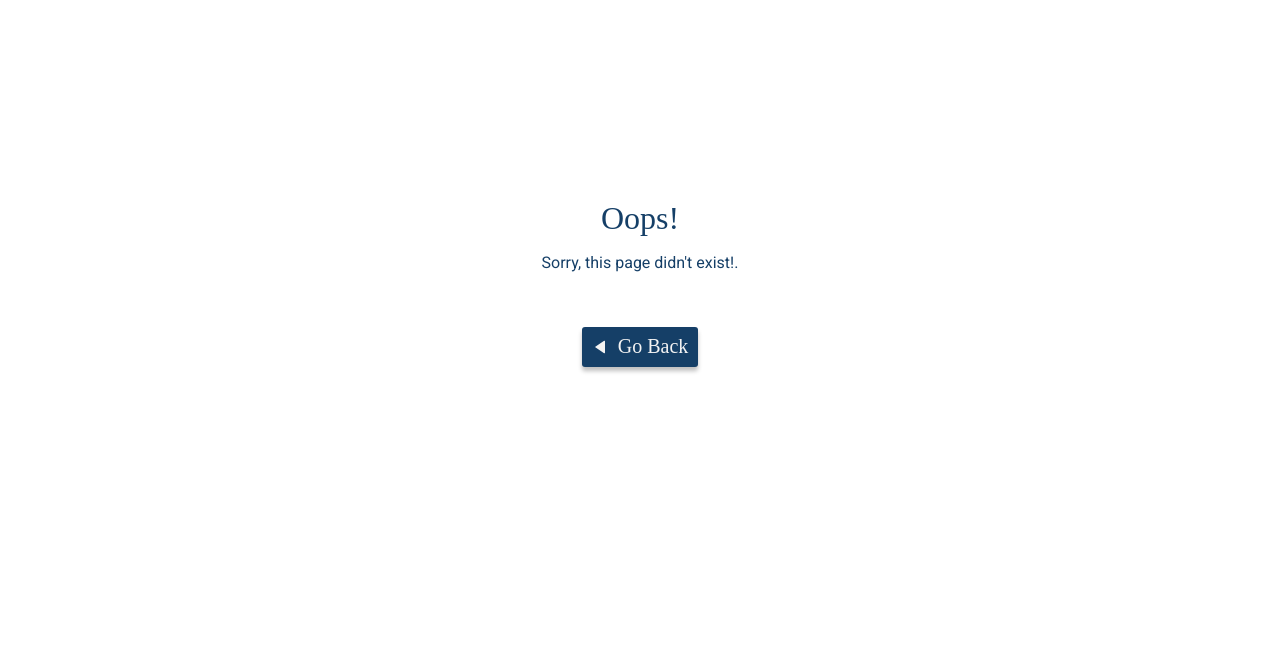
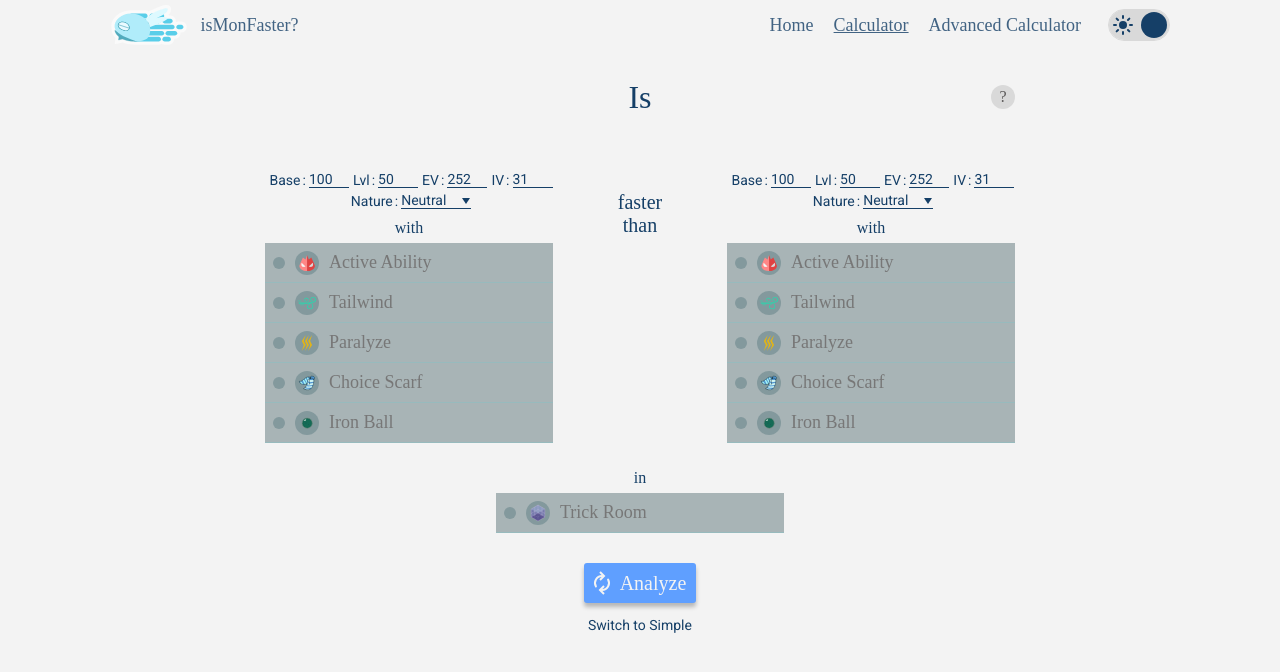
Before and after one commit to irfandfr/is-this-mon-faster, a React (Create React App) app: page /calc in a window 1280 px wide. Shown: the top 672 px of the page. Built offline with nearby package versions, Linux system fonts and the light colour scheme; a web font is replaced by a local one.

Commit message:
add '/calc' for simple compare, modify components

```diff
--- a/src/App.tsx
+++ b/src/App.tsx
@@ -5,10 +5,10 @@ import Header from './Components/Header/Header';
 
 
 function App() {
-  const HEADER_MENU : [] | {title: string, link: string} = [
-    //{title: 'Home', link:'/'},
-    //{title: 'Calculator', link:'/'},
-    //{title: 'Advanced Calculator', link: '/calc'}
+  const HEADER_MENU = [
+    {title: 'Home', link:'/'},
+    {title: 'Calculator', link:'/calc'},
+    {title: 'Advanced Calculator', link: '/advanced'}
   ]
   return (
     <div className={`${style.light} ${style.app}`} >
--- a/src/Components/Header/Header.tsx
+++ b/src/Components/Header/Header.tsx
@@ -10,7 +10,7 @@ interface MenuProp{
 }
 
 interface HeaderProp{
-  menu : MenuProp[] | []
+  menu : {title:string,link:string}[] | []
 }
 
 const Header = ({menu} : HeaderProp) =>{
@@ -24,8 +24,8 @@ const Header = ({menu} : HeaderProp) =>{
     }
   }
 
-  function renderMenu(menu : MenuProp[]){
-    return menu.map((nav : MenuProp) => {
+  function renderMenu(menu : {title:string,link:string}[]){
+    return menu.map((nav : {title:string,link:string}) => {
       return(
         <li className={`${location.pathname === nav.link ? style.active : ''}`} key={`menu-${nav.title}`}><Link to={nav.link}>{nav.title}</Link></li>
       )
--- a/src/Page/calculator/calculatorUI.tsx
+++ b/src/Page/calculator/calculatorUI.tsx
@@ -160,7 +160,7 @@ const CalculatorUI = () =>{
       let p1data = extractData(p1Stat,stateP1);
       let p2data = extractData(p2Stat,stateP2)
       let tr = getTrValue().toString()
-      let url = `/result?p1=${p1data.join('_')}&p2=${p2data.join('_')}&tr=${tr}`
+      let url = `/advresult?p1=${p1data.join('_')}&p2=${p2data.join('_')}&tr=${tr}`
       navigate(url)
     }, 800);
   }
@@ -223,7 +223,7 @@ const CalculatorUI = () =>{
         <InputGroup groupList={stateTrickRoom} onClick={trToggle} disabled={selectGroupState.trstate}/>
       </div>
       <Button icon={<RefreshIcon className={style.refreshIcon} />} onClick={toResultPage} text="Analyze" type="primary" style={{marginTop: '30px'}}/>
-      {/* <a className={style.link} href="/calc">Switch to Simple</a> */}
+      <a className={style.link} href="/calc">Switch to Simple</a>
     </MainView>
   )
 }
--- a/src/Page/result/ResultPage.tsx
+++ b/src/Page/result/ResultPage.tsx
@@ -133,7 +133,7 @@ const ResultPage = ({advanced} : ResultPageInterface) => {
       <MainView className={style.resultPage}>
         <ResultCard advanced={advanced} trick_room={isTr} verdict={result.verdict} advProp={{p1baseSpeed :pData.p1.base}} p1mod={pData.p1mod}/>
         <StatCalcCard p1stats={pData.p1} p2stats={pData.p2} p1mods={pData.p1mod} p2mods={pData.p2mod} verdict={result.verdict} minBoost={result.min_boost} trick_room={isTr}/>
-        <Button icon={<TriangleLeftIcon className={style.icon}/>} href="/" type='secondary' text="Back" style={{marginTop: '39px'}}/>
+        <Button icon={<TriangleLeftIcon className={style.icon}/>} href={advanced ? '/advanced' : '/calc'} type='secondary' text="Back" style={{marginTop: '39px'}}/>
       </MainView>
     )
   }else{
```
Also changed, not shown: src/index.tsx (+11 -7 lines).
